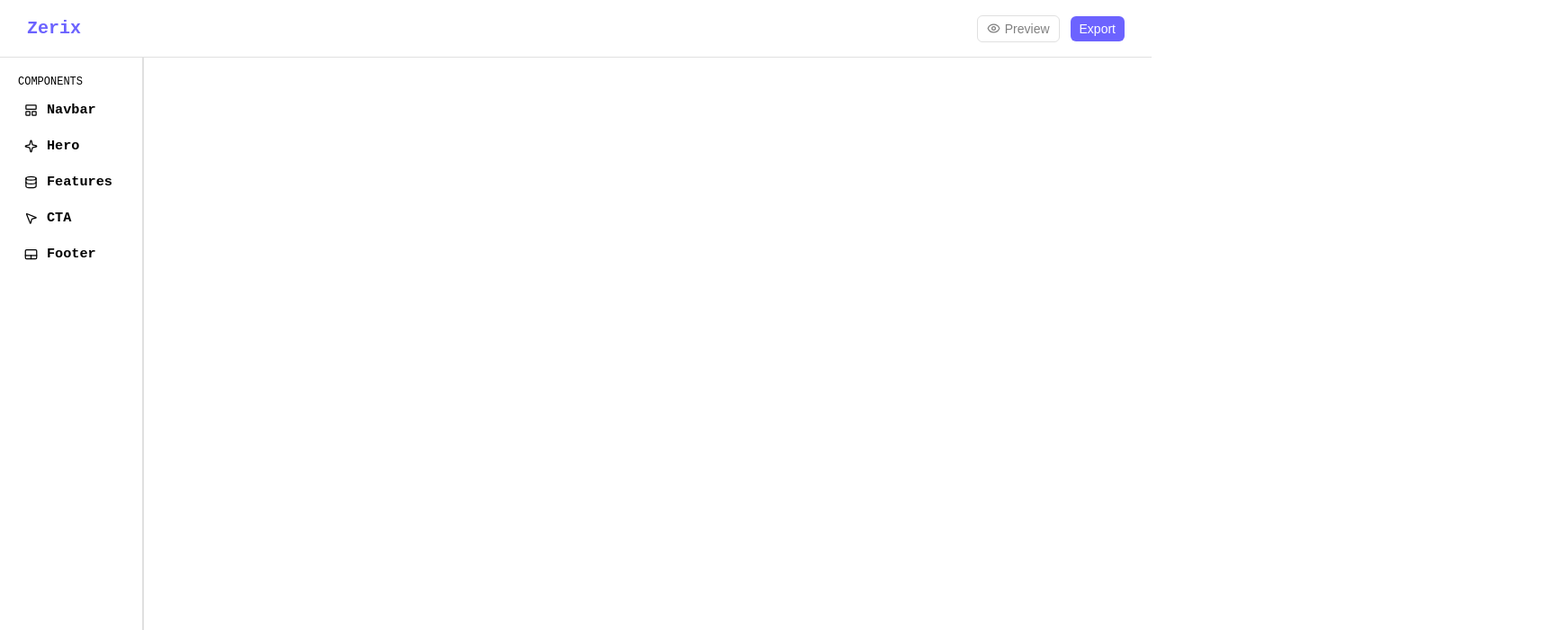
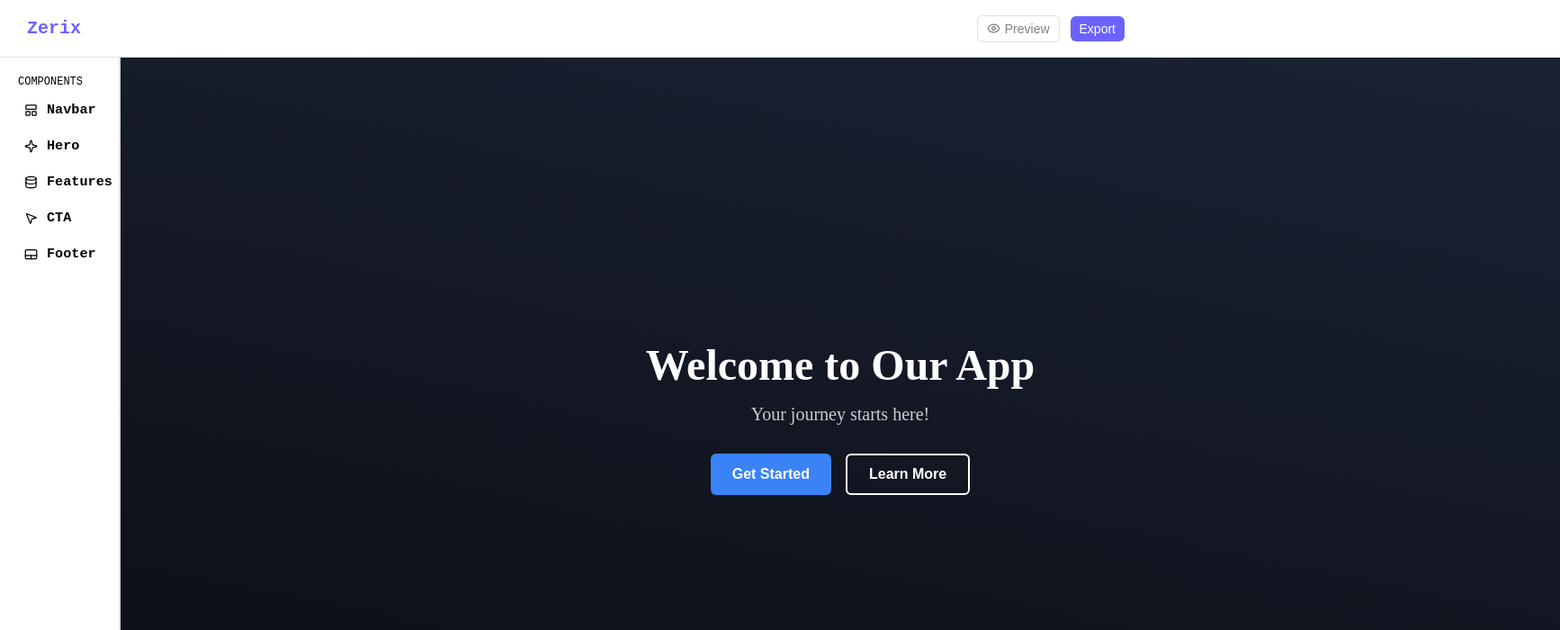
Before and after one commit to Sunjay77/zerix, a React (Vite) app: page / in a window 1280 px wide. Shown: the top 700 px of the page at 90% size, 1734 px wide, since content can reach past the window. Built offline with nearby package versions, Linux system fonts and the light colour scheme.

Commit message:
Hero Section

```diff
--- /dev/null
+++ b/src/components/Hero/Hero.tsx
@@ -0,0 +1,18 @@
+import { HeroContent, HeroSection,Title,Subtitle, ButtonGroup,PrimaryButton,SecondaryButton } from "../Hero/HeroStyle";
+
+const Hero: React.FC = () => {
+  return (
+    <HeroSection>
+      <HeroContent>
+        <Title>Welcome to Our App</Title>
+        <Subtitle>Your journey starts here!</Subtitle>
+        <ButtonGroup>
+          <PrimaryButton>Get Started</PrimaryButton>
+          <SecondaryButton>Learn More</SecondaryButton>
+        </ButtonGroup>
+      </HeroContent>
+    </HeroSection>
+  );
+};
+
+export default Hero;
--- /dev/null
+++ b/src/components/Hero/HeroStyle.ts
@@ -0,0 +1,67 @@
+/** @format */
+
+import styled from "styled-components";
+
+export const HeroSection = styled.section`
+  display: flex;
+  align-items: center;
+  justify-content: center;
+  height: 100vh;
+  width:200vh;
+  background: linear-gradient(12deg, #0b0d14, #1b2233);
+  color: #fff;
+  text-align: center;
+  padding: 0 2rem;
+`;
+
+export const HeroContent = styled.div`
+  max-width: 700px;
+`;
+
+export const Title = styled.h1`
+  font-size: 3rem;
+  font-weight: 700;
+  margin-bottom: 1rem;
+`;
+
+export const Subtitle = styled.p`
+  font-size: 1.25rem;
+  font-weight: 300;
+  margin-bottom: 2rem;
+  color: #ccc;
+`;
+
+export const ButtonGroup = styled.div`
+  display: flex;
+  gap: 1rem;
+  justify-content: center;
+`;
+
+export const Button = styled.button`
+  padding: 0.75rem 1.5rem;
+  font-size: 1rem;
+  font-weight: 600;
+  border: none;
+  border-radius: 6px;
+  cursor: pointer;
+`;
+
+export const PrimaryButton = styled(Button)`
+  background: #3a82f7;
+  color: white;
+
+  &:hover {
+    background: #2b64c9;
+  }
+`;
+
+export const SecondaryButton = styled(Button)`
+  background: transparent;
+  border: 2px solid #fff;
+  color: #fff;
+
+  &:hover {
+    background: #fff;
+    color: #0b0d14;
+  }
+`;
--- a/src/routes/__root.tsx
+++ b/src/routes/__root.tsx
@@ -4,12 +4,18 @@ import { createRootRoute, Outlet } from "@tanstack/react-router";
 import { TanStackRouterDevtools } from "@tanstack/react-router-devtools";
 import Navbar from "../components/elements/navbar/Navbar";
 import LeftSideBar from "../components/Leftsidebar/Leftsidebar";
+import Hero from "../components/Hero/Hero";
 
 const RootLayout = () => (
   <>
     <Navbar />
-    <LeftSideBar />
-    <Outlet />
+    <div style={{ display: "flex" }}>
+      <LeftSideBar />
+      <div style={{display: "flex:1"}}>
+      <Hero />
+      <Outlet />
+      </div>
+    </div>
     <TanStackRouterDevtools />
   </>
 );
```
